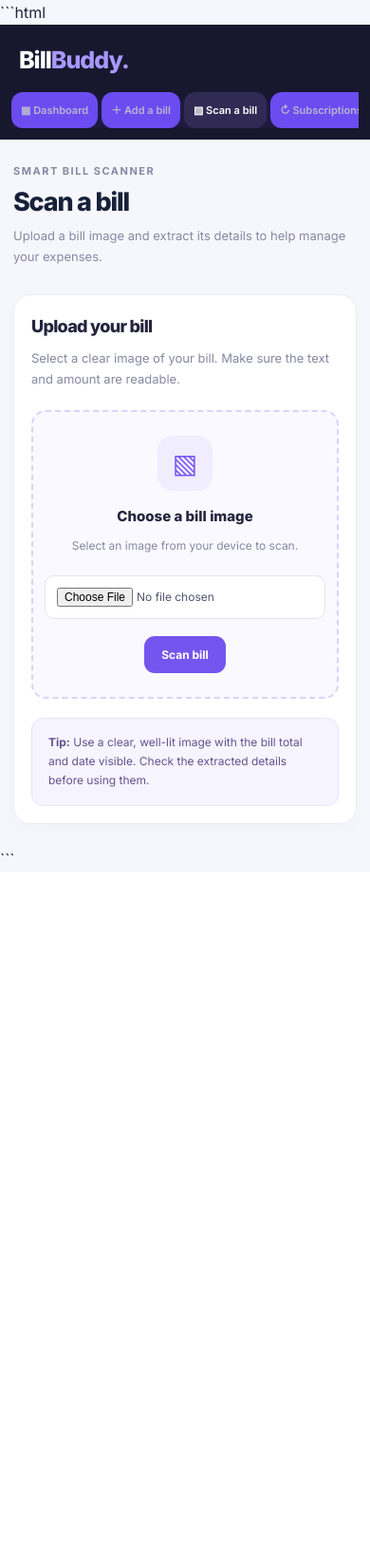
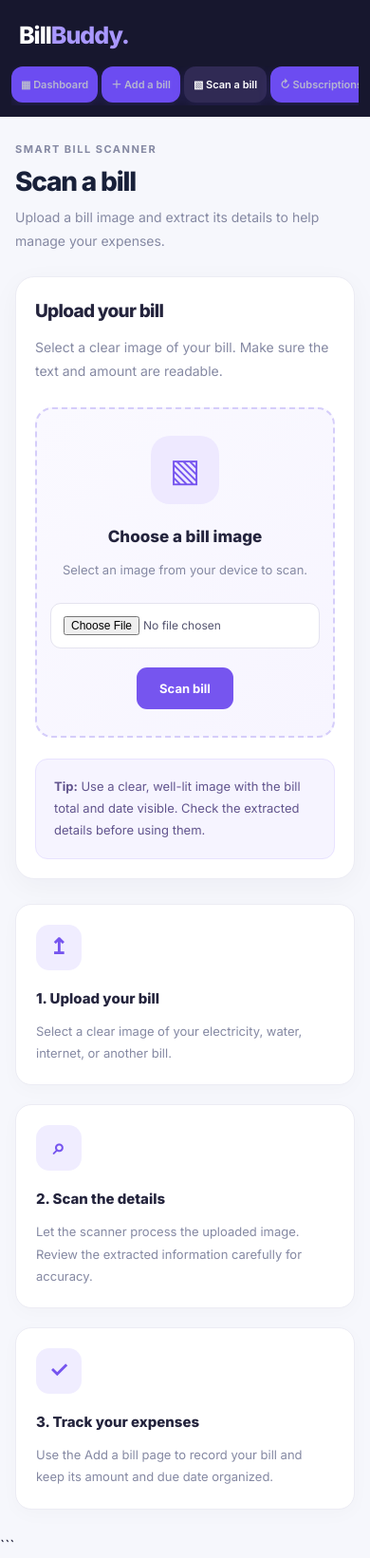
Before and after one commit to dayanand4116/BillBuddy, a Flask app: page /ocr in a window 390 px wide. Shown: the whole page at 95% size. Before the commit the page ends 902 px from the top, so only its background shows below. Run offline with Flask 3, Linux system fonts and the light colour scheme; parts of the project's set-up code (start-up, migrations or seed data) failed here and were passed over.

Commit message:
Refactor OCR HTML and CSS for improved layout
Refactor CSS styles and update HTML structure for better layout and responsiveness. Enhance design elements including upload area, feature cards, and result panel.

````diff
--- a/templates/ocr.html
+++ b/templates/ocr.html
@@ -1,4 +1,4 @@
-```html
+
 <!DOCTYPE html>
 <html lang="en">
 <head>
@@ -22,7 +22,6 @@ body {
     font-family: Inter, sans-serif;
 }
 
-/* PAGE LAYOUT */
 .layout {
     display: flex;
     align-items: stretch;
@@ -32,7 +31,7 @@ body {
     padding: 0;
 }
 
-/* LEFT SIDEBAR */
+/* SIDEBAR */
 .sidebar {
     width: 245px;
     min-width: 245px;
@@ -42,7 +41,6 @@ body {
     padding: 28px 18px;
     display: flex;
     flex-direction: column;
-    margin: 0;
 }
 
 .brand {
@@ -82,6 +80,7 @@ body {
     font-size: 13px;
     font-weight: 600;
     white-space: nowrap;
+    transition: background 0.2s, color 0.2s;
 }
 
 .nav:hover,
@@ -100,12 +99,11 @@ body {
     line-height: 1.6;
 }
 
-/* RIGHT CONTENT */
+/* MAIN CONTENT */
 .main {
     flex: 1 1 0;
     min-width: 0;
-    padding: 38px clamp(18px, 4vw, 48px);
-    margin: 0;
+    padding: 38px clamp(24px, 3vw, 42px);
 }
 
 .eyebrow {
@@ -116,90 +114,103 @@ body {
 }
 
 h1 {
-    font-size: 32px;
+    font-size: 34px;
     letter-spacing: -1.2px;
     margin: 8px 0;
 }
 
 .subtitle {
-    font-size: 13px;
-    line-height: 1.7;
+    font-size: 14px;
+    line-height: 1.8;
     color: #8589a3;
     margin: 8px 0 0;
+    max-width: 750px;
 }
 
 .page-header {
-    margin-bottom: 28px;
+    margin-bottom: 30px;
 }
 
-/* SCAN PANEL */
+/* UPLOAD PANEL */
 .scan-panel {
+    width: 100%;
+    max-width: none;
     background: white;
     border: 1px solid #ececf4;
-    border-radius: 18px;
-    padding: 28px;
-    box-shadow: 0 5px 20px #24243d05;
-    max-width: 850px;
+    border-radius: 20px;
+    padding: 34px;
+    box-shadow: 0 8px 30px rgba(36, 36, 61, 0.04);
 }
 
 .panel-title {
-    font-size: 18px;
+    font-size: 21px;
     font-weight: 800;
-    margin: 0 0 8px;
+    margin: 0 0 10px;
 }
 
 .panel-description {
-    font-size: 13px;
+    font-size: 14px;
     color: #8589a3;
-    line-height: 1.7;
-    margin: 0 0 22px;
+    line-height: 1.8;
+    margin: 0 0 26px;
 }
 
 .upload-area {
-    border: 2px dashed #d9d3fa;
-    background: #faf9ff;
-    border-radius: 15px;
-    padding: 35px 20px;
+    min-height: 310px;
+    border: 2px dashed #d5cdfa;
+    background: linear-gradient(135deg, #faf9ff, #f7f5ff);
+    border-radius: 18px;
+    padding: 42px 24px;
     text-align: center;
+    display: flex;
+    flex-direction: column;
+    align-items: center;
+    justify-content: center;
+    transition: border-color 0.2s, background 0.2s;
+}
+
+.upload-area:hover {
+    border-color: #9279f5;
+    background: #f7f4ff;
 }
 
 .upload-icon {
-    width: 58px;
-    height: 58px;
-    margin: 0 auto 15px;
+    width: 72px;
+    height: 72px;
+    margin: 0 auto 20px;
     display: grid;
     place-items: center;
-    background: #f0edff;
+    background: #eee9ff;
     color: #7655ef;
-    border-radius: 16px;
-    font-size: 28px;
+    border-radius: 20px;
+    font-size: 34px;
 }
 
 .upload-title {
-    font-size: 15px;
+    font-size: 19px;
     font-weight: 800;
-    margin-bottom: 8px;
+    margin-bottom: 10px;
 }
 
 .upload-help {
     color: #8589a3;
-    font-size: 12px;
-    line-height: 1.7;
-    margin-bottom: 20px;
+    font-size: 13px;
+    line-height: 1.8;
+    margin-bottom: 22px;
 }
 
 .file-input {
     display: block;
     width: 100%;
-    max-width: 420px;
-    margin: 0 auto 18px;
-    padding: 12px;
+    max-width: 460px;
+    margin: 0 auto 20px;
+    padding: 13px;
     border: 1px solid #e4e3ef;
-    border-radius: 10px;
+    border-radius: 11px;
     background: white;
     color: #555570;
-    font: inherit;
-    font-size: 12px;
+    font-family: inherit;
+    font-size: 13px;
 }
 
 .btn {
@@ -209,15 +220,17 @@ h1 {
     color: white;
     text-decoration: none;
     border-radius: 11px;
-    padding: 12px 18px;
+    padding: 14px 24px;
     font-family: inherit;
-    font-size: 12px;
+    font-size: 13px;
     font-weight: 700;
     cursor: pointer;
+    transition: background 0.2s, transform 0.2s;
 }
 
 .btn:hover {
     background: #6242dc;
+    transform: translateY(-1px);
 }
 
 .btn:disabled {
@@ -226,35 +239,86 @@ h1 {
 }
 
 .notice {
-    margin-top: 20px;
+    margin-top: 22px;
     background: #f6f4ff;
     border: 1px solid #e8e2ff;
-    border-radius: 12px;
-    padding: 15px 17px;
+    border-radius: 13px;
+    padding: 17px 19px;
     color: #62558e;
-    font-size: 12px;
-    line-height: 1.7;
+    font-size: 13px;
+    line-height: 1.8;
 }
 
+/* FEATURE CARDS */
+.scan-features {
+    display: grid;
+    grid-template-columns: repeat(3, minmax(0, 1fr));
+    gap: 20px;
+    margin-top: 26px;
+}
+
+.feature-card {
+    background: white;
+    border: 1px solid #ececf4;
+    border-radius: 17px;
+    padding: 25px;
+    min-width: 0;
+    box-shadow: 0 5px 20px rgba(36, 36, 61, 0.025);
+    transition: transform 0.2s, box-shadow 0.2s;
+}
+
+.feature-card:hover {
+    transform: translateY(-3px);
+    box-shadow: 0 10px 25px rgba(36, 36, 61, 0.06);
+}
+
+.feature-icon {
+    width: 48px;
+    height: 48px;
+    display: grid;
+    place-items: center;
+    background: #f0edff;
+    color: #7655ef;
+    border-radius: 14px;
+    font-size: 23px;
+    font-weight: 700;
+    margin-bottom: 18px;
+}
+
+.feature-card h3 {
+    font-size: 15px;
+    font-weight: 800;
+    margin: 0 0 10px;
+}
+
+.feature-card p {
+    color: #8589a3;
+    font-size: 13px;
+    line-height: 1.8;
+    margin: 0;
+}
+
+/* SCAN RESULTS */
 .result-panel {
-    margin-top: 24px;
-    padding: 22px;
+    margin-top: 26px;
+    padding: 26px;
     border: 1px solid #ececf4;
-    border-radius: 16px;
+    border-radius: 18px;
     background: white;
     overflow-wrap: anywhere;
+    box-shadow: 0 5px 20px rgba(36, 36, 61, 0.025);
 }
 
 .result-title {
-    font-size: 16px;
+    font-size: 19px;
     font-weight: 800;
-    margin: 0 0 14px;
+    margin: 0 0 16px;
 }
 
 .result-content {
     color: #555570;
-    font-size: 13px;
-    line-height: 1.8;
+    font-size: 14px;
+    line-height: 1.9;
     white-space: pre-wrap;
     overflow-wrap: anywhere;
 }
@@ -263,12 +327,25 @@ h1 {
     color: #c0394b;
     background: #fff0f1;
     border: 1px solid #ffdadd;
-    border-radius: 10px;
-    padding: 13px;
+    border-radius: 11px;
+    padding: 14px 16px;
     font-size: 13px;
-    margin-bottom: 18px;
+    line-height: 1.7;
+    margin-bottom: 20px;
 }
 
+/* TABLET */
+@media (max-width: 1000px) {
+    .scan-features {
+        grid-template-columns: 1fr;
+    }
+
+    .feature-card {
+        padding: 22px;
+    }
+}
+
+/* MOBILE */
 @media (max-width: 750px) {
     .layout {
         display: block;
@@ -295,6 +372,7 @@ h1 {
         flex-direction: row;
         gap: 4px;
         overflow-x: auto;
+        padding-bottom: 3px;
     }
 
     .nav {
@@ -305,26 +383,65 @@ h1 {
 
     .main {
         width: 100%;
-        padding: 24px 14px;
+        padding: 25px 16px;
     }
 
     h1 {
-        font-size: 27px;
+        font-size: 28px;
+    }
+
+    .page-header {
+        margin-bottom: 24px;
     }
 
     .scan-panel {
-        padding: 18px;
+        padding: 20px;
+    }
+
+    .panel-title {
+        font-size: 19px;
     }
 
     .upload-area {
-        padding: 25px 12px;
+        min-height: 280px;
+        padding: 28px 14px;
+    }
+
+    .upload-title {
+        font-size: 17px;
+    }
+
+    .file-input {
+        font-size: 12px;
+    }
+
+    .feature-card {
+        padding: 21px;
+    }
+
+    .result-panel {
+        padding: 20px;
+    }
+}
+
+@media (max-width: 380px) {
+    .nav {
+        padding: 9px 8px;
+        font-size: 10px;
+    }
+
+    .main {
+        padding: 22px 12px;
+    }
+
+    .scan-panel {
+        padding: 15px;
     }
 }
 </style>
 </head>
 
 <body>
-
 <div class="layout">
 
     <!-- LEFT SIDEBAR -->
@@ -360,13 +477,13 @@ h1 {
     <!-- RIGHT CONTENT -->
     <main class="main">
 
-        <div class="page-header">
+        <header class="page-header">
             <div class="eyebrow">SMART BILL SCANNER</div>
             <h1>Scan a bill</h1>
             <p class="subtitle">
                 Upload a bill image and extract its details to help manage your expenses.
             </p>
-        </div>
+        </header>
 
         <section class="scan-panel">
             <h2 class="panel-title">Upload your bill</h2>
@@ -386,9 +503,7 @@ h1 {
                 <div class="upload-area">
                     <div class="upload-icon">▧</div>
 
-                    <div class="upload-title">
-                        Choose a bill image
-                    </div>
+                    <div class="upload-title">Choose a bill image</div>
 
                     <div class="upload-help">
                         Select an image from your device to scan.
@@ -415,13 +530,44 @@ h1 {
             </div>
         </section>
 
+        <!-- HOW IT WORKS -->
+        <section class="scan-features">
+            <article class="feature-card">
+                <div class="feature-icon">↥</div>
+                <h3>1. Upload your bill</h3>
+                <p>
+                    Select a clear image of your electricity, water, internet,
+                    or another bill.
+                </p>
+            </article>
+
+            <article class="feature-card">
+                <div class="feature-icon">⌕</div>
+                <h3>2. Scan the details</h3>
+                <p>
+                    Let the scanner process the uploaded image. Review the
+                    extracted information carefully for accuracy.
+                </p>
+            </article>
+
+            <article class="feature-card">
+                <div class="feature-icon">✓</div>
+                <h3>3. Track your expenses</h3>
+                <p>
+                    Use the Add a bill page to record your bill and keep its
+                    amount and due date organized.
+                </p>
+            </article>
+        </section>
+
+        <!-- SCAN RESULT -->
         {% if result %}
         <section class="result-panel">
             <h2 class="result-title">Scan result</h2>
 
             <div class="result-content">{{ result }}</div>
 
-            <div style="margin-top:18px">
+            <div style="margin-top:20px">
                 <a class="btn" href="{{ url_for('add_bill') }}">
                     ＋ Add a bill
                 </a>
@@ -430,9 +576,7 @@ h1 {
         {% endif %}
 
     </main>
-
 </div>
-
 </body>
 </html>
 ```
````
